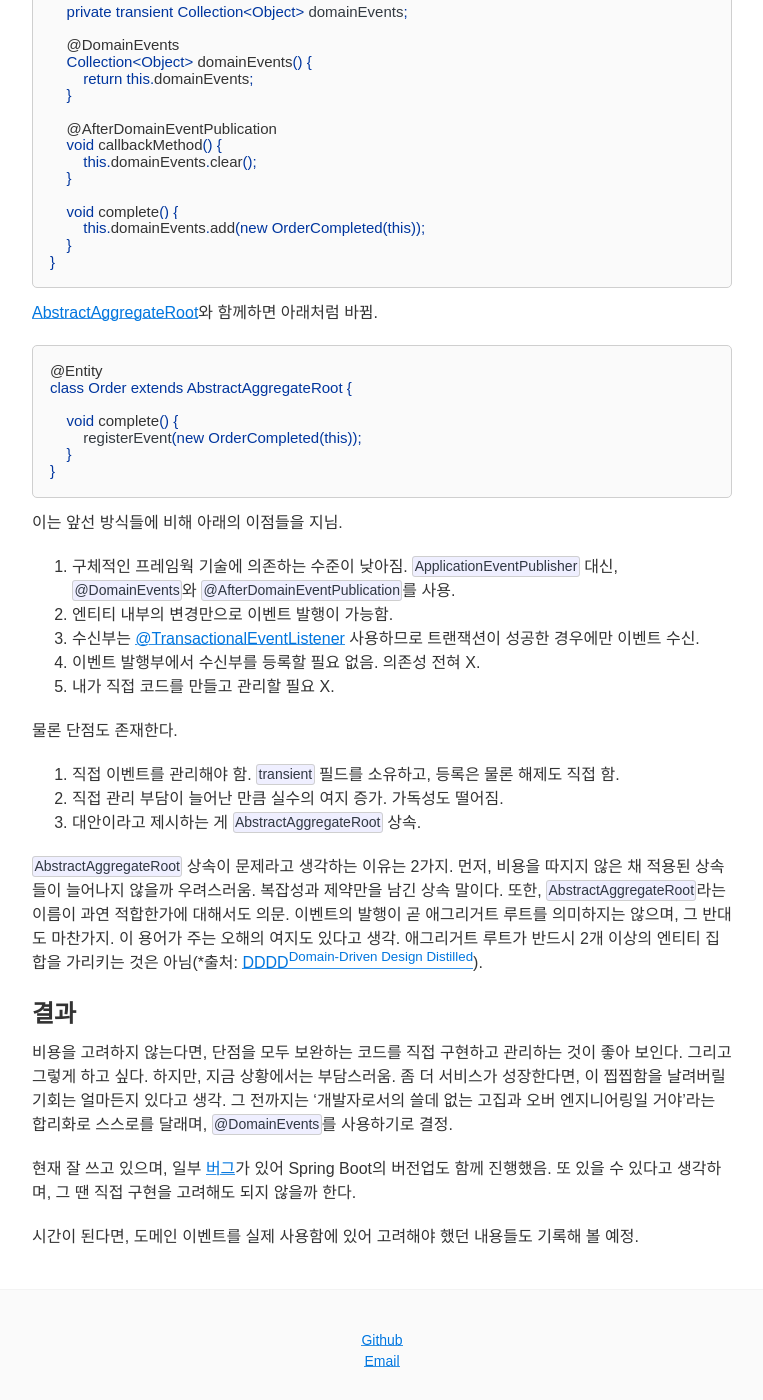
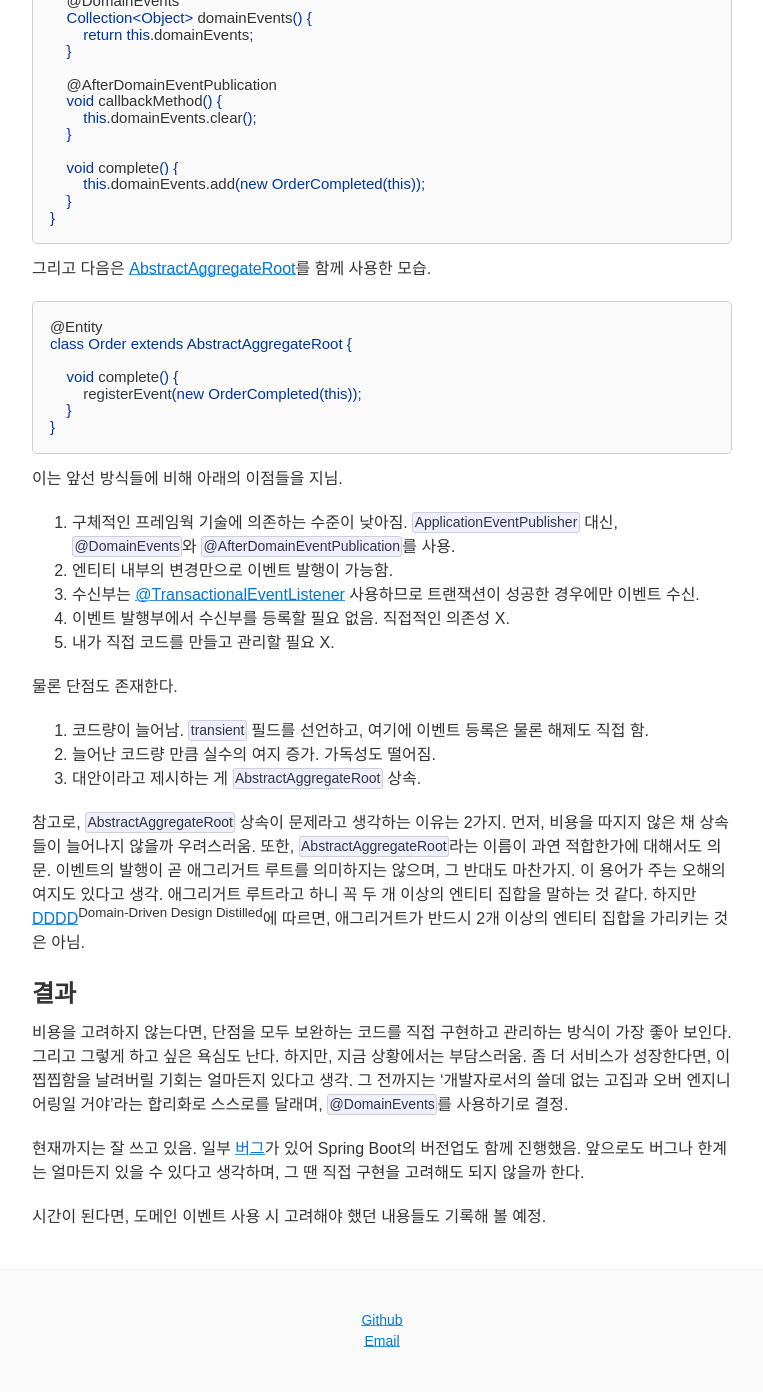
Before and after one commit to codehumane/codehumane.github.io, a Jekyll site: the page built from _posts/2018-05-01-domain-events.md, in a window 1280 px wide and 1400 px high, scrolled down 1705 px. Shown: the whole window, without its empty margins (258-1021 px from the left). Built offline with Jekyll 4.4.1, drawn with Linux system fonts in a browser that asks for light colours; some of the changed text lies outside the part shown.

Commit message:
"DomainEvents의 활용" 정리

````diff
--- a/_posts/2018-05-01-domain-events.md
+++ b/_posts/2018-05-01-domain-events.md
@@ -9,7 +9,7 @@
 
 이벤트는 불필요한 의존성을 낮추고 확장성을 높이기 위한 주요 도구 중 하나. 스프링에는 [ApplicationEvent](https://docs.spring.io/spring-framework/docs/current/javadoc-api/org/springframework/context/ApplicationEvent.html)라는 메커니즘을 제공함. 하지만, 이 이벤트는 트랜잭션이 완료 되기 전에 얼마든지 소비될 수 있으며, [ApplicationEventPublisher](https://docs.spring.io/spring/docs/current/javadoc-api/org/springframework/context/ApplicationEventPublisher.html)에 대한 의존성이 강제됨.
 
-만약, 도메인 엔티티에서 이벤트를 발행하고자 한다면 어떻게 될까? 아래와 같은 코드가 상상된다.
+만약, 도메인 엔티티에서 이벤트를 발행하고자 한다면 어떻게 될까? 아래와 같은 코드를 생각해 볼 수 있음.
 
 ```java
 @Entity
@@ -27,10 +27,10 @@
 }
 ```
 
-개인적으로 이런 코드에서 느껴지는 문제점은 다음과 같다.
+하지만, 이런 코드에서 느껴지는 몇 가지 문제점이 있다.
 
-1. 도메인 코드에서 너무 구체적인 프레임웍 기술에 의존. 인터페이스냐 아니냐의 문제가 아님.
-2. 또한, 생성자 등을 통해 의존성을 주입받아야 함. 주입 받는 것 뿐이랴. 엔티티이기 때문에 주입도 직접 해줘야 함.
+1. 도메인 코드가 너무 구체적인 프레임웍 기술에 의존. 인터페이스냐 아니냐의 문제가 아님.
+2. 또한, 생성자 등을 통해 의존성을 주입받아야 함. 주입 받는 것 뿐이랴. 엔티티라서 주입도 직접 해줘야 함.
 3. 이벤트는 발행됐는데 트랜잭션이 실패한다면? 이를 보완하는 메커니즘은 있으나 강제되는 것은 아님. 즉, 실수의 여지가 있음.
 
 한 가지 시나리오를 생각해 보자.
@@ -43,23 +43,21 @@
 
 `ThreadLocal` 등을 활용해 이 문제를 극복하는 코드들을 종종 봄.
 
-- [IDDD<sup>Implementing Domain-Driven Design</sup>](http://www.acornpub.co.kr/book/implement-ddd)(그리고 [DDDD<sup>Domain-Driven Design Distilled</sup>](http://acornpub.co.kr/book/domain-driven-design-distilled))의 저자, VaughnVernnon 아저씨의 [예시 코드](https://github.com/VaughnVernon/IDDD_Samples) 중 [DomainEventPublisher](https://github.com/VaughnVernon/IDDD_Samples/blob/05d95572f2ad6b85357b216d7d617b27359a360d/iddd_common/src/main/java/com/saasovation/common/domain/model/DomainEventPublisher.java)
-- 최범균 님의 [DDD Start!](http://www.kyobobook.co.kr/product/detailViewKor.laf?barcode=9788993827446)의 [예시 코드](https://github.com/madvirus/ddd-start) 중 [Events](https://github.com/madvirus/ddd-start/blob/master/src/main/java/com/myshop/common/event/Events.java)
+- VaughnVernnon 아저씨의 [IDDD](http://www.acornpub.co.kr/book/implement-ddd)<sup>Implementing Domain-Driven Design</sup> [예시 코드](https://github.com/VaughnVernon/IDDD_Samples) 중 [DomainEventPublisher](https://github.com/VaughnVernon/IDDD_Samples/blob/05d95572f2ad6b85357b216d7d617b27359a360d/iddd_common/src/main/java/com/saasovation/common/domain/model/DomainEventPublisher.java)
+- 최범균 님의 [DDD Start! 예시 코드](https://github.com/madvirus/ddd-start) 중 [Events](https://github.com/madvirus/ddd-start/blob/master/src/main/java/com/myshop/common/event/Events.java)
 
-`ThreadLocal`을 사용해야 한다는 것이 부담스럽지만, 위에서 언급한 문제들이 어느 정도 해소가 됨. 충분히 좋은 대안이라고 생각됨. 하지만 2가지 단점이 있다.
+`ThreadLocal`을 사용해야 한다는 것이 부담스럽지만, 위에서 언급한 문제들이 어느 정도 해소가 됨. 충분히 좋은 대안이라고 생각. 하지만 2가지 단점이 있다.
 
-1. 이벤트 발행에 앞서 직접 핸들러를 등록해야 함.
+1. 이벤트 발행에 앞서 직접 핸들러를 등록해야 함. ([여기](https://github.com/madvirus/ddd-start/blob/master/src/main/java/com/myshop/order/command/application/CancelOrderService.java#L18)와 [여기](https://github.com/VaughnVernon/IDDD_Samples/blob/05d95572f2ad6b85357b216d7d617b27359a360d/iddd_collaboration/src/test/java/com/saasovation/collaboration/domain/model/calendar/CalendarTest.java#L158)서 확인 가능)
 2. 이벤트 발행 구현체를 직접 만들고 관리해야 함.
 
-이벤트는 서로 다른 모듈간의 결합을 제거할 수 있는 강력한 도구다. 그런데, 이벤트를 발행하는 곳에서 수신 대상을 직접 명시함으로써 결합도가 다시 높아졌다. 또한, 직접 구현체를 직접 만들고 관리하는 일은 가능한 뒤로 미루는 편이다. 비록, 사용하는 도구가 아쉽더라도 말이다. 서비스가 어느 정도 성장한 뒤, 아쉬운 부분을 고도화 할 수 있는 여지는 얼마든지 있다고 생각함.
-
-참고로, 직접 핸들러를 등록하고 있는 코드는 [여기](https://github.com/madvirus/ddd-start/blob/master/src/main/java/com/myshop/order/command/application/CancelOrderService.java#L18)와 [여기](https://github.com/VaughnVernon/IDDD_Samples/blob/05d95572f2ad6b85357b216d7d617b27359a360d/iddd_collaboration/src/test/java/com/saasovation/collaboration/domain/model/calendar/CalendarTest.java#L158)서 확인 가능하다.
+이벤트는 서로 다른 모듈 간의 결합을 제거할 수 있는 강력한 도구다. 그런데, 이벤트를 발행하는 곳에서 수신 대상을 직접 명시함으로써 결합도가 다시 높아졌다. 또한, 직접 구현체를 직접 만들고 관리하는 일은 부담스러움. 개인적으로 이런 일은 가능한 뒤로 미루는 편이다. 비록, 사용하는 도구가 아쉽더라도 말이다. 서비스가 어느 정도 성장한 뒤, 아쉬운 부분을 고도화 할 수 있는 여지는 얼마든지 있다고 생각함.
 
 ## @DomainEvents 활용
 
-다행인지 모르겠으나, [Spring Data Ingalls 릴리즈 소식](https://spring.io/blog/2017/01/30/what-s-new-in-spring-data-release-ingalls#domain-event-publication-from-aggregate-roots)에서 [@DomainEvents](https://docs.spring.io/spring-data/commons/docs/current/api/org/springframework/data/domain/DomainEvents.html)를 소개함.
+다행인지 모르겠으나, [Spring Data Ingalls 릴리즈 소식](https://spring.io/blog/2017/01/30/what-s-new-in-spring-data-release-ingalls#domain-event-publication-from-aggregate-roots)을 보면 [@DomainEvents](https://docs.spring.io/spring-data/commons/docs/current/api/org/springframework/data/domain/DomainEvents.html)가 소개되고 있음.
 
-이를 사용하면 코드가 아래와 같이 바뀜.
+이를 사용하면 처음의 코드가 아래처럼 바뀜.
 
 ```java
 @Entity
@@ -83,7 +81,7 @@
 }
 ```
 
-[AbstractAggregateRoot](https://github.com/spring-projects/spring-data-commons/blob/master/src/main/java/org/springframework/data/domain/AbstractAggregateRoot.java)와 함께하면 아래처럼 바뀜.
+그리고 다음은 [AbstractAggregateRoot](https://github.com/spring-projects/spring-data-commons/blob/master/src/main/java/org/springframework/data/domain/AbstractAggregateRoot.java)를 함께 사용한 모습.
 
 ```java
 @Entity
@@ -100,21 +98,21 @@
 1. 구체적인 프레임웍 기술에 의존하는 수준이 낮아짐. `ApplicationEventPublisher` 대신, `@DomainEvents`와 `@AfterDomainEventPublication`를 사용.
 2. 엔티티 내부의 변경만으로 이벤트 발행이 가능함.
 3. 수신부는 [@TransactionalEventListener](https://docs.spring.io/spring-framework/docs/current/javadoc-api/org/springframework/transaction/event/TransactionalEventListener.html) 사용하므로 트랜잭션이 성공한 경우에만 이벤트 수신.
-4. 이벤트 발행부에서 수신부를 등록할 필요 없음. 의존성 전혀 X.
+4. 이벤트 발행부에서 수신부를 등록할 필요 없음. 직접적인 의존성 X.
 5. 내가 직접 코드를 만들고 관리할 필요 X.
 
 물론 단점도 존재한다.
 
-1. 직접 이벤트를 관리해야 함. `transient` 필드를 소유하고, 등록은 물론 해제도 직접 함.
-2. 직접 관리 부담이 늘어난 만큼 실수의 여지 증가. 가독성도 떨어짐.
+1. 코드량이 늘어남. `transient` 필드를 선언하고, 여기에 이벤트 등록은 물론 해제도 직접 함.
+2. 늘어난 코드량 만큼 실수의 여지 증가. 가독성도 떨어짐.
 3. 대안이라고 제시하는 게 `AbstractAggregateRoot` 상속.
 
-`AbstractAggregateRoot` 상속이 문제라고 생각하는 이유는 2가지. 먼저, 비용을 따지지 않은 채 적용된 상속들이 늘어나지 않을까 우려스러움. 복잡성과 제약만을 남긴 상속 말이다. 또한, `AbstractAggregateRoot`라는 이름이 과연 적합한가에 대해서도 의문. 이벤트의 발행이 곧 애그리거트 루트를 의미하지는 않으며, 그 반대도 마찬가지. 이 용어가 주는 오해의 여지도 있다고 생각. 애그리거트 루트가 반드시 2개 이상의 엔티티 집합을 가리키는 것은 아님(*출처: [DDDD<sup>Domain-Driven Design Distilled</sup>](http://acornpub.co.kr/book/domain-driven-design-distilled)).
+참고로, `AbstractAggregateRoot` 상속이 문제라고 생각하는 이유는 2가지. 먼저, 비용을 따지지 않은 채 상속들이 늘어나지 않을까 우려스러움. 또한, `AbstractAggregateRoot`라는 이름이 과연 적합한가에 대해서도 의문. 이벤트의 발행이 곧 애그리거트 루트를 의미하지는 않으며, 그 반대도 마찬가지. 이 용어가 주는 오해의 여지도 있다고 생각. 애그리거트 루트라고 하니 꼭 두 개 이상의 엔티티 집합을 말하는 것 같다. 하지만 [DDDD](http://acornpub.co.kr/book/domain-driven-design-distilled)<sup>Domain-Driven Design Distilled</sup>에 따르면, 애그리거트가 반드시 2개 이상의 엔티티 집합을 가리키는 것은 아님.
 
 ## 결과
 
-비용을 고려하지 않는다면, 단점을 모두 보완하는 코드를 직접 구현하고 관리하는 것이 좋아 보인다. 그리고 그렇게 하고 싶다. 하지만, 지금 상황에서는 부담스러움. 좀 더 서비스가 성장한다면, 이 찝찝함을 날려버릴 기회는 얼마든지 있다고 생각. 그 전까지는 '개발자로서의 쓸데 없는 고집과 오버 엔지니어링일 거야'라는 합리화로 스스로를 달래며, `@DomainEvents`를 사용하기로 결정.
+비용을 고려하지 않는다면, 단점을 모두 보완하는 코드를 직접 구현하고 관리하는 방식이 가장 좋아 보인다. 그리고 그렇게 하고 싶은 욕심도 난다. 하지만, 지금 상황에서는 부담스러움. 좀 더 서비스가 성장한다면, 이 찝찝함을 날려버릴 기회는 얼마든지 있다고 생각. 그 전까지는 '개발자로서의 쓸데 없는 고집과 오버 엔지니어링일 거야'라는 합리화로 스스로를 달래며, `@DomainEvents`를 사용하기로 결정.
 
-현재 잘 쓰고 있으며, 일부 [버그](https://jira.spring.io/browse/DATACMNS-1178)가 있어 Spring Boot의 버전업도 함께 진행했음. 또 있을 수 있다고 생각하며, 그 땐 직접 구현을 고려해도 되지 않을까 한다.
+현재까지는 잘 쓰고 있음. 일부 [버그](https://jira.spring.io/browse/DATACMNS-1178)가 있어 Spring Boot의 버전업도 함께 진행했음. 앞으로도 버그나 한계는 얼마든지 있을 수 있다고 생각하며, 그 땐 직접 구현을 고려해도 되지 않을까 한다.
 
-시간이 된다면, 도메인 이벤트를 실제 사용함에 있어 고려해야 했던 내용들도 기록해 볼 예정.
+시간이 된다면, 도메인 이벤트 사용 시 고려해야 했던 내용들도 기록해 볼 예정.
````
